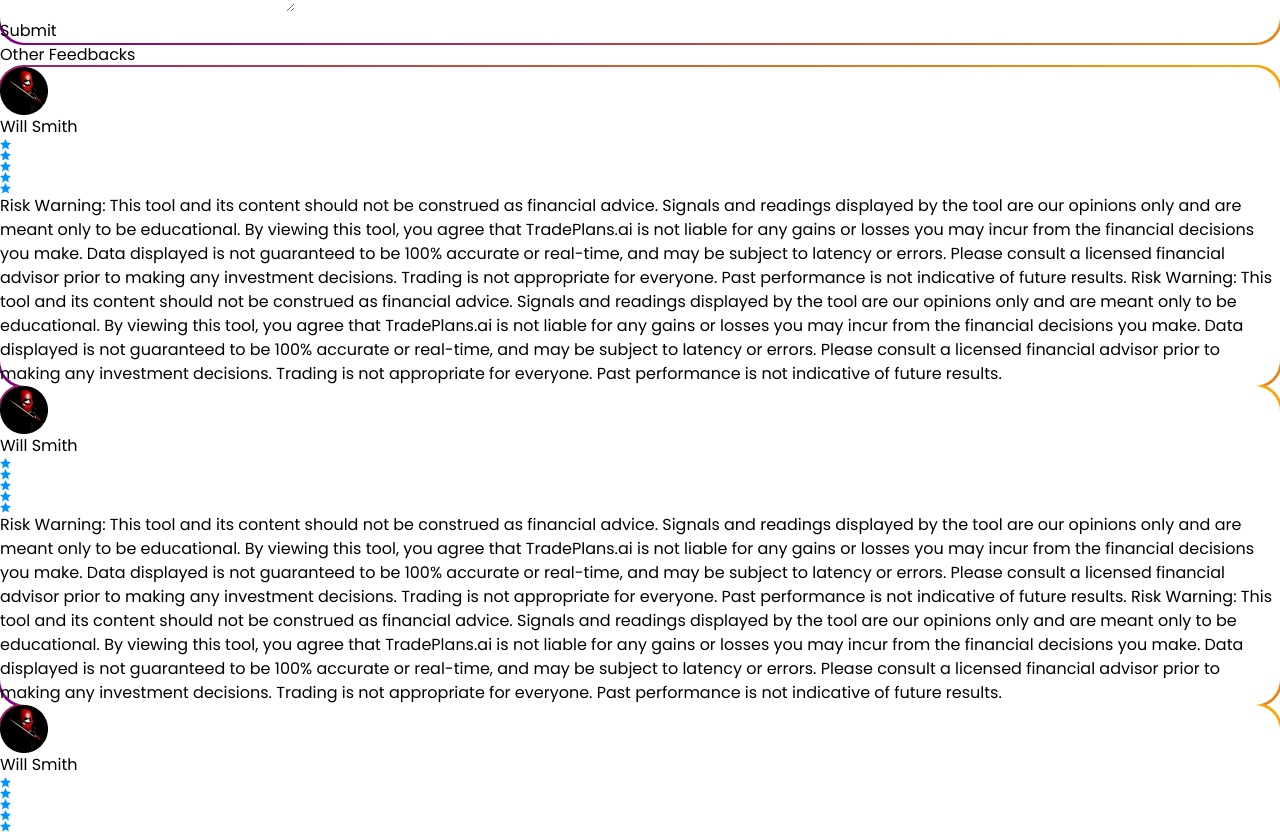
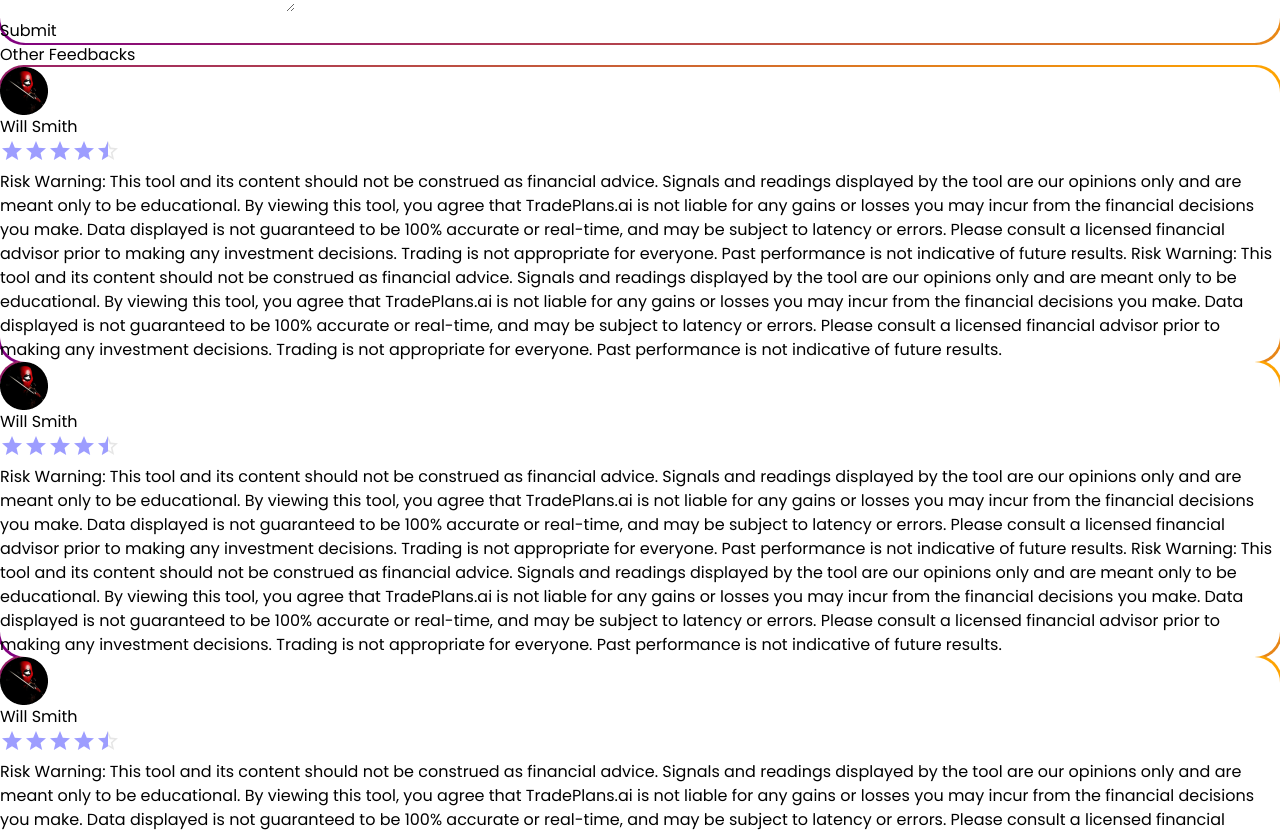
Before and after one commit to hatekisam/tradeplan, a React (Vite) app: page /feedback in a window 1280 px wide. Shown: the part 2200-3034 px from the top of the page. Built offline with nearby package versions, Linux system fonts and the light colour scheme.

Commit message:
Added pagenation

```diff
--- a/src/pages/Feedback.tsx
+++ b/src/pages/Feedback.tsx
@@ -7,72 +7,84 @@ const Feedback = () => {
         const feedback = [
                 {
                         image: "/image/steven.png",
+                        value: 4.5,
                         name: "Will Smith",
                         body: `Risk Warning: This tool and its content should not be construed as financial advice. Signals and readings displayed by the tool are our opinions only and are meant only to be educational. By viewing this tool, you agree that TradePlans.ai is not liable for any gains or losses you may incur from the financial decisions you make. Data displayed is not guaranteed to be 100% accurate or real-time, and may be subject to latency or errors. Please consult a licensed financial advisor prior to making any investment decisions. Trading is not appropriate for everyone. Past performance is not indicative of future results.
 
                         Risk Warning: This tool and its content should not be construed as financial advice. Signals and readings displayed by the tool are our opinions only and are meant only to be educational. By viewing this tool, you agree that TradePlans.ai is not liable for any gains or losses you may incur from the financial decisions you make. Data displayed is not guaranteed to be 100% accurate or real-time, and may be subject to latency or errors. Please consult a licensed financial advisor prior to making any investment decisions. Trading is not appropriate for everyone. Past performance is not indicative of future results. `
                 }, {
                         image: "/image/steven.png",
+                        value: 4.5,
                         name: "Will Smith",
                         body: `Risk Warning: This tool and its content should not be construed as financial advice. Signals and readings displayed by the tool are our opinions only and are meant only to be educational. By viewing this tool, you agree that TradePlans.ai is not liable for any gains or losses you may incur from the financial decisions you make. Data displayed is not guaranteed to be 100% accurate or real-time, and may be subject to latency or errors. Please consult a licensed financial advisor prior to making any investment decisions. Trading is not appropriate for everyone. Past performance is not indicative of future results.
 
                         Risk Warning: This tool and its content should not be construed as financial advice. Signals and readings displayed by the tool are our opinions only and are meant only to be educational. By viewing this tool, you agree that TradePlans.ai is not liable for any gains or losses you may incur from the financial decisions you make. Data displayed is not guaranteed to be 100% accurate or real-time, and may be subject to latency or errors. Please consult a licensed financial advisor prior to making any investment decisions. Trading is not appropriate for everyone. Past performance is not indicative of future results. `
                 }, {
                         image: "/image/steven.png",
+                        value: 4.5,
                         name: "Will Smith",
                         body: `Risk Warning: This tool and its content should not be construed as financial advice. Signals and readings displayed by the tool are our opinions only and are meant only to be educational. By viewing this tool, you agree that TradePlans.ai is not liable for any gains or losses you may incur from the financial decisions you make. Data displayed is not guaranteed to be 100% accurate or real-time, and may be subject to latency or errors. Please consult a licensed financial advisor prior to making any investment decisions. Trading is not appropriate for everyone. Past performance is not indicative of future results.
 
                         Risk Warning: This tool and its content should not be construed as financial advice. Signals and readings displayed by the tool are our opinions only and are meant only to be educational. By viewing this tool, you agree that TradePlans.ai is not liable for any gains or losses you may incur from the financial decisions you make. Data displayed is not guaranteed to be 100% accurate or real-time, and may be subject to latency or errors. Please consult a licensed financial advisor prior to making any investment decisions. Trading is not appropriate for everyone. Past performance is not indicative of future results. `
                 }, {
                         image: "/image/steven.png",
+                        value: 4.5,
                         name: "Will Smith",
                         body: `Risk Warning: This tool and its content should not be construed as financial advice. Signals and readings displayed by the tool are our opinions only and are meant only to be educational. By viewing this tool, you agree that TradePlans.ai is not liable for any gains or losses you may incur from the financial decisions you make. Data displayed is not guaranteed to be 100% accurate or real-time, and may be subject to latency or errors. Please consult a licensed financial advisor prior to making any investment decisions. Trading is not appropriate for everyone. Past performance is not indicative of future results.
 
                         Risk Warning: This tool and its content should not be construed as financial advice. Signals and readings displayed by the tool are our opinions only and are meant only to be educational. By viewing this tool, you agree that TradePlans.ai is not liable for any gains or losses you may incur from the financial decisions you make. Data displayed is not guaranteed to be 100% accurate or real-time, and may be subject to latency or errors. Please consult a licensed financial advisor prior to making any investment decisions. Trading is not appropriate for everyone. Past performance is not indicative of future results. `
                 }, {
                         image: "/image/steven.png",
+                        value: 4.5,
                         name: "Will Smith",
                         body: `Risk Warning: This tool and its content should not be construed as financial advice. Signals and readings displayed by the tool are our opinions only and are meant only to be educational. By viewing this tool, you agree that TradePlans.ai is not liable for any gains or losses you may incur from the financial decisions you make. Data displayed is not guaranteed to be 100% accurate or real-time, and may be subject to latency or errors. Please consult a licensed financial advisor prior to making any investment decisions. Trading is not appropriate for everyone. Past performance is not indicative of future results.
 
                         Risk Warning: This tool and its content should not be construed as financial advice. Signals and readings displayed by the tool are our opinions only and are meant only to be educational. By viewing this tool, you agree that TradePlans.ai is not liable for any gains or losses you may incur from the financial decisions you make. Data displayed is not guaranteed to be 100% accurate or real-time, and may be subject to latency or errors. Please consult a licensed financial advisor prior to making any investment decisions. Trading is not appropriate for everyone. Past performance is not indicative of future results. `
                 }, {
                         image: "/image/steven.png",
+                        value: 4.5,
                         name: "Will John Smith",
                         body: `Risk Warning: This tool and its content should not be construed as financial advice. Signals and readings displayed by the tool are our opinions only and are meant only to be educational. By viewing this tool, you agree that TradePlans.ai is not liable for any gains or losses you may incur from the financial decisions you make. Data displayed is not guaranteed to be 100% accurate or real-time, and may be subject to latency or errors. Please consult a licensed financial advisor prior to making any investment decisions. Trading is not appropriate for everyone. Past performance is not indicative of future results.
 
                         Risk Warning: This tool and its content should not be construed as financial advice. Signals and readings displayed by the tool are our opinions only and are meant only to be educational. By viewing this tool, you agree that TradePlans.ai is not liable for any gains or losses you may incur from the financial decisions you make. Data displayed is not guaranteed to be 100% accurate or real-time, and may be subject to latency or errors. Please consult a licensed financial advisor prior to making any investment decisions. Trading is not appropriate for everyone. Past performance is not indicative of future results. `
                 }, {
                         image: "/image/steven.png",
+                        value: 4.5,
                         name: "Will John Smith",
                         body: `Risk Warning: This tool and its content should not be construed as financial advice. Signals and readings displayed by the tool are our opinions only and are meant only to be educational. By viewing this tool, you agree that TradePlans.ai is not liable for any gains or losses you may incur from the financial decisions you make. Data displayed is not guaranteed to be 100% accurate or real-time, and may be subject to latency or errors. Please consult a licensed financial advisor prior to making any investment decisions. Trading is not appropriate for everyone. Past performance is not indicative of future results.
 
                         Risk Warning: This tool and its content should not be construed as financial advice. Signals and readings displayed by the tool are our opinions only and are meant only to be educational. By viewing this tool, you agree that TradePlans.ai is not liable for any gains or losses you may incur from the financial decisions you make. Data displayed is not guaranteed to be 100% accurate or real-time, and may be subject to latency or errors. Please consult a licensed financial advisor prior to making any investment decisions. Trading is not appropriate for everyone. Past performance is not indicative of future results. `
                 }, {
                         image: "/image/steven.png",
+                        value: 4.5,
                         name: "Will John Smith",
                         body: `Risk Warning: This tool and its content should not be construed as financial advice. Signals and readings displayed by the tool are our opinions only and are meant only to be educational. By viewing this tool, you agree that TradePlans.ai is not liable for any gains or losses you may incur from the financial decisions you make. Data displayed is not guaranteed to be 100% accurate or real-time, and may be subject to latency or errors. Please consult a licensed financial advisor prior to making any investment decisions. Trading is not appropriate for everyone. Past performance is not indicative of future results.
 
                         Risk Warning: This tool and its content should not be construed as financial advice. Signals and readings displayed by the tool are our opinions only and are meant only to be educational. By viewing this tool, you agree that TradePlans.ai is not liable for any gains or losses you may incur from the financial decisions you make. Data displayed is not guaranteed to be 100% accurate or real-time, and may be subject to latency or errors. Please consult a licensed financial advisor prior to making any investment decisions. Trading is not appropriate for everyone. Past performance is not indicative of future results. `
                 }, {
                         image: "/image/steven.png",
+                        value: 4.5,
                         name: "Will John Smith",
                         body: `Risk Warning: This tool and its content should not be construed as financial advice. Signals and readings displayed by the tool are our opinions only and are meant only to be educational. By viewing this tool, you agree that TradePlans.ai is not liable for any gains or losses you may incur from the financial decisions you make. Data displayed is not guaranteed to be 100% accurate or real-time, and may be subject to latency or errors. Please consult a licensed financial advisor prior to making any investment decisions. Trading is not appropriate for everyone. Past performance is not indicative of future results.
 
                         Risk Warning: This tool and its content should not be construed as financial advice. Signals and readings displayed by the tool are our opinions only and are meant only to be educational. By viewing this tool, you agree that TradePlans.ai is not liable for any gains or losses you may incur from the financial decisions you make. Data displayed is not guaranteed to be 100% accurate or real-time, and may be subject to latency or errors. Please consult a licensed financial advisor prior to making any investment decisions. Trading is not appropriate for everyone. Past performance is not indicative of future results. `
                 }, {
                         image: "/image/steven.png",
+                        value: 4.5,
                         name: "Will John Smith",
                         body: `Risk Warning: This tool and its content should not be construed as financial advice. Signals and readings displayed by the tool are our opinions only and are meant only to be educational. By viewing this tool, you agree that TradePlans.ai is not liable for any gains or losses you may incur from the financial decisions you make. Data displayed is not guaranteed to be 100% accurate or real-time, and may be subject to latency or errors. Please consult a licensed financial advisor prior to making any investment decisions. Trading is not appropriate for everyone. Past performance is not indicative of future results.
 
                         Risk Warning: This tool and its content should not be construed as financial advice. Signals and readings displayed by the tool are our opinions only and are meant only to be educational. By viewing this tool, you agree that TradePlans.ai is not liable for any gains or losses you may incur from the financial decisions you make. Data displayed is not guaranteed to be 100% accurate or real-time, and may be subject to latency or errors. Please consult a licensed financial advisor prior to making any investment decisions. Trading is not appropriate for everyone. Past performance is not indicative of future results. `
                 }, {
                         image: "/image/steven.png",
+                        value: 4.5,
                         name: "Will John Smith",
                         body: `Risk Warning: This tool and its content should not be construed as financial advice. Signals and readings displayed by the tool are our opinions only and are meant only to be educational. By viewing this tool, you agree that TradePlans.ai is not liable for any gains or losses you may incur from the financial decisions you make. Data displayed is not guaranteed to be 100% accurate or real-time, and may be subject to latency or errors. Please consult a licensed financial advisor prior to making any investment decisions. Trading is not appropriate for everyone. Past performance is not indicative of future results.
 
                         Risk Warning: This tool and its content should not be construed as financial advice. Signals and readings displayed by the tool are our opinions only and are meant only to be educational. By viewing this tool, you agree that TradePlans.ai is not liable for any gains or losses you may incur from the financial decisions you make. Data displayed is not guaranteed to be 100% accurate or real-time, and may be subject to latency or errors. Please consult a licensed financial advisor prior to making any investment decisions. Trading is not appropriate for everyone. Past performance is not indicative of future results. `
                 }, {
                         image: "/image/steven.png",
+                        value: 4.5,
                         name: "Will Janet Smith",
                         body: `Risk Warning: This tool and its content should not be construed as financial advice. Signals and readings displayed by the tool are our opinions only and are meant only to be educational. By viewing this tool, you agree that TradePlans.ai is not liable for any gains or losses you may incur from the financial decisions you make. Data displayed is not guaranteed to be 100% accurate or real-time, and may be subject to latency or errors. Please consult a licensed financial advisor prior to making any investment decisions. Trading is not appropriate for everyone. Past performance is not indicative of future results.
 
@@ -82,10 +94,10 @@ const Feedback = () => {
         const [newRating, setNewRating] = useState(0)
         const [page, setPage] = useState(1)
         const numOfPages = Math.ceil(feedback.length / 5);
-        const [shownFeeds,setShownFeeds]= useState(feedback.slice(0,4))
-        useEffect(()=>{
-                setShownFeeds(feedback.slice(page*5-1-4,page*5-1))
-        },[page])
+        const [shownFeeds, setShownFeeds] = useState(feedback.slice(0, 4))
+        useEffect(() => {
+                setShownFeeds(feedback.slice(page * 5 - 1 - 4, page * 5 - 1))
+        }, [page])
         return (
                 <div>
                         <Helmet>
@@ -138,23 +150,22 @@ const Feedback = () => {
                                                                         <img src={feedback.image} alt={feedback.name} />
                                                                         <div>
                                                                                 <p>{feedback.name}</p>
-                                                                                <div className="flex flex-row gap-[.3vw]">
-                                                                                        <svg xmlns="http://www.w3.org/2000/svg" width="11" height="11" viewBox="0 0 11 11" fill="none">
-                                                                                                <path d="M5.50003 8.55892L2.10082 10.4616L2.86 6.64083L0 3.99599L3.8684 3.53733L5.50003 0L7.13162 3.53733L11 3.99599L8.14004 6.64083L8.89921 10.4616L5.50003 8.55892Z" fill="#0094FF" />
-                                                                                        </svg>
-                                                                                        <svg xmlns="http://www.w3.org/2000/svg" width="11" height="11" viewBox="0 0 11 11" fill="none">
-                                                                                                <path d="M5.50003 8.55892L2.10082 10.4616L2.86 6.64083L0 3.99599L3.8684 3.53733L5.50003 0L7.13162 3.53733L11 3.99599L8.14004 6.64083L8.89921 10.4616L5.50003 8.55892Z" fill="#0094FF" />
-                                                                                        </svg>
-                                                                                        <svg xmlns="http://www.w3.org/2000/svg" width="11" height="11" viewBox="0 0 11 11" fill="none">
-                                                                                                <path d="M5.50003 8.55892L2.10082 10.4616L2.86 6.64083L0 3.99599L3.8684 3.53733L5.50003 0L7.13162 3.53733L11 3.99599L8.14004 6.64083L8.89921 10.4616L5.50003 8.55892Z" fill="#0094FF" />
-                                                                                        </svg>
-                                                                                        <svg xmlns="http://www.w3.org/2000/svg" width="11" height="11" viewBox="0 0 11 11" fill="none">
-                                                                                                <path d="M5.50003 8.55892L2.10082 10.4616L2.86 6.64083L0 3.99599L3.8684 3.53733L5.50003 0L7.13162 3.53733L11 3.99599L8.14004 6.64083L8.89921 10.4616L5.50003 8.55892Z" fill="#0094FF" />
-                                                                                        </svg>
-                                                                                        <svg xmlns="http://www.w3.org/2000/svg" width="11" height="11" viewBox="0 0 11 11" fill="none">
-                                                                                                <path d="M5.50003 8.55892L2.10082 10.4616L2.86 6.64083L0 3.99599L3.8684 3.53733L5.50003 0L7.13162 3.53733L11 3.99599L8.14004 6.64083L8.89921 10.4616L5.50003 8.55892Z" fill="#0094FF" />
-                                                                                        </svg>
-                                                                                </div>
+                                                                                <Rating
+                                                                                        name="simple-controlled"
+                                                                                        value={feedback.value}
+                                                                                        disabled
+                                                                                        // color='#0094FF'
+                                                                                        color='red'
+                                                                                        precision={0.5}
+                                                                                        sx={{
+                                                                                                "& .MuiRating-iconFilled": {
+                                                                                                        color: "blue"
+                                                                                                },
+                                                                                                "& .MuiRating-iconHover": {
+                                                                                                        color: "blue"
+                                                                                                }
+                                                                                        }}
+                                                                                />
                                                                         </div>
                                                                 </div>
                                                                 <p className='text-[2.4vw] md:text-[1.2vw] pl-[3vw]'>{feedback.body}</p>
@@ -163,7 +174,7 @@ const Feedback = () => {
                                         })}
                                 </div>
                                 <div className="flex items-center justify-center">
-                                        <Pagination count={numOfPages}  page={page} onChange={(e,value)=>setPage(value)}/>
+                                        <Pagination count={numOfPages} page={page} onChange={(e, value) => setPage(value)} />
                                 </div>
                         </div>
                 </div>
```
